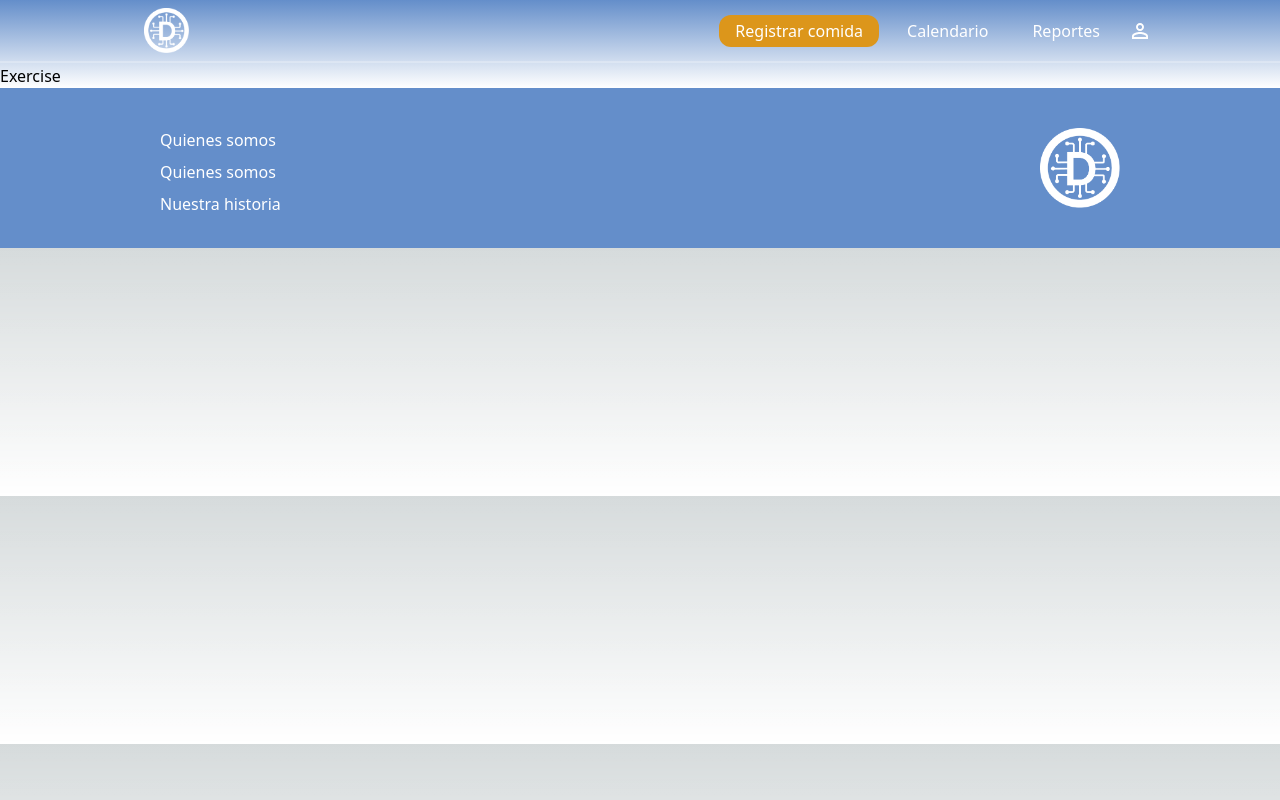
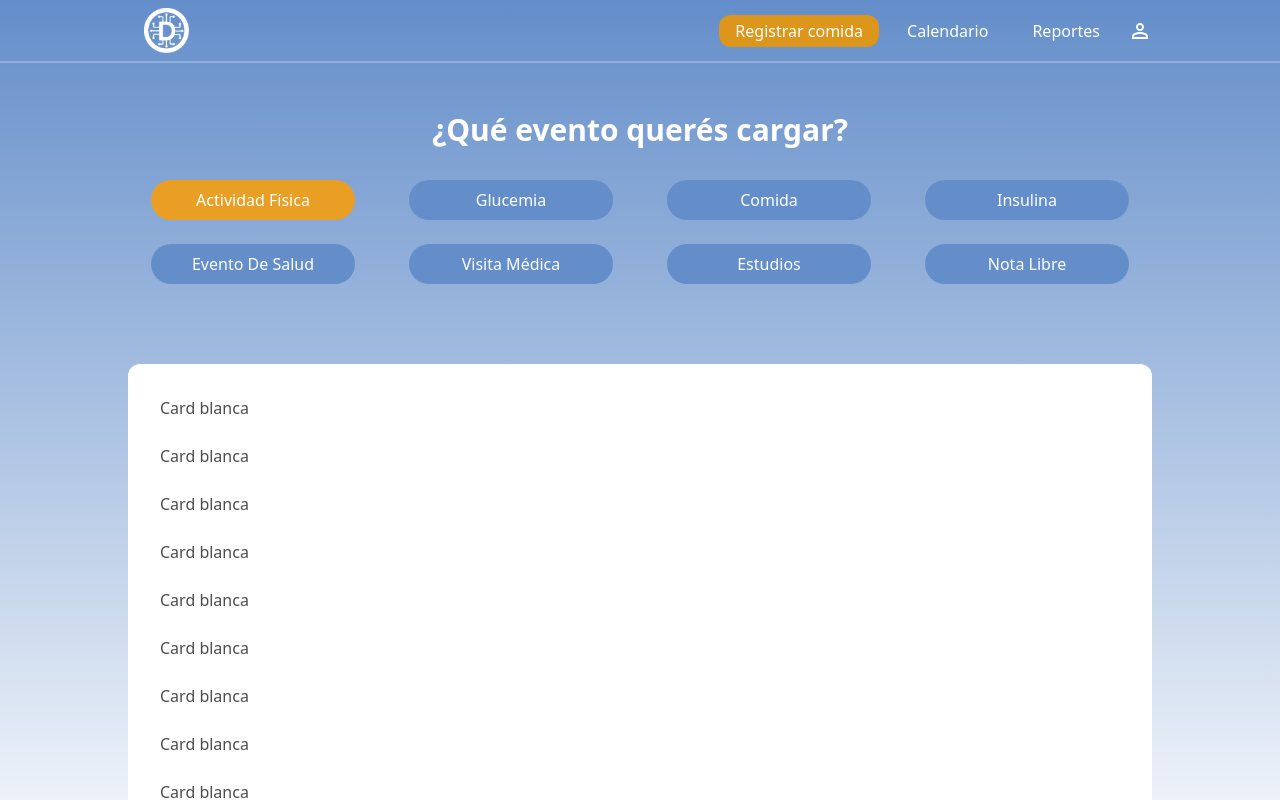
Before and after one commit to NuriaROrquin/diabetia, a Next.js app in the folder frontend/: page /event/exercise in a window 1280 px wide. Shown: the top 800 px of the page. Built offline with nearby package versions, Linux system fonts and the light colour scheme.

Commit message:
DIAB-43 upload exercise

```diff
--- a/frontend/components/titles/index.js
+++ b/frontend/components/titles/index.js
@@ -1,6 +1,6 @@
-export const TitleSection = ({children}) => {
+export const TitleSection = ({children, className = ""}) => {
     return (
-        <div className="text-center text-gray-primary">
+        <div className={`text-center text-gray-primary ${className}`}>
             <h1 className="text-3xl font-bold">{children}</h1>
         </div>
     )
--- a/frontend/constants/index.js
+++ b/frontend/constants/index.js
@@ -85,41 +85,49 @@ export const DASHBOARD_TIMELINE_EVENTS = [
 
 export const TYPE_EVENTS = [
     {
+        "id": 1,
         "title": "ACTIVIDAD FÍSICA",
         "image": "/actividad-fisica.jpg",
         "link": "/event/exercise"
     },
     {
+        "id": 2,
         "title": "GLUCEMIA",
         "image": "/glucemia.jpg",
         "link": "/event/glycemia"
     },
     {
+        "id": 3,
         "title": "COMIDA",
         "image": "/comida.jpg",
         "link": "/event/food"
     },
     {
+        "id": 4,
         "title": "INSULINA",
         "image": "/insulina.jpg",
         "link": "/event/insulin"
     },
     {
+        "id": 5,
         "title": "EVENTO DE SALUD",
         "image": "/salud.jpg",
         "link": "/event/health-event"
     },
     {
+        "id": 6,
         "title": "VISITA MÉDICA",
         "image": "/visita-medico.jpg",
         "link": "/event/medical-visit"
     },
     {
+        "id": 7,
         "title": "ESTUDIOS",
         "image": "/examenes.jpg",
         "link": "/event/studies"
     },
     {
+        "id": 8,
         "title": "NOTA LIBRE",
         "image": "/nota-libre.jpg",
         "link": "/event/free-note"
--- /dev/null
+++ b/frontend/helpers/index.js
@@ -0,0 +1,3 @@
+export function capitalizeFirstLetter(string) {
+    return string.toLowerCase().replace(/(?:^|\s)\S/g, function(a) { return a.toUpperCase(); });
+}
--- a/frontend/pages/event/exercise/index.js
+++ b/frontend/pages/event/exercise/index.js
@@ -1,6 +1,44 @@
+import {Section} from "../../../components/section";
+import {TitleSection} from "../../../components/titles";
+import {ButtonBlue, ButtonOrange} from "../../../components/button";
+import {TYPE_EVENTS} from "../../../constants";
+import {capitalize} from "@mui/material";
+import {capitalizeFirstLetter} from "../../../helpers";
+import {useState} from "react";
+
 const ExerciseEvent = () => {
+    const eventSelected = TYPE_EVENTS.filter((event) => event.id === 1)[0].title;
+
     return(
-        <div>Exercise</div>
+        <Section className="pt-12">
+            <div className="container items-center flex w-full justify-center flex-col">
+                <TitleSection className="text-white">¿Qué evento querés cargar?</TitleSection>
+                <div className="flex w-full flex-wrap gap-y-6 gap-x-2 justify-around my-8">
+                    {TYPE_EVENTS.map((event) => {
+                        return(
+                            <>
+                                {event.title === eventSelected ?
+                                    <ButtonOrange key={event.title} label={capitalizeFirstLetter(event.title)} width="w-1/5" onClick={() => onHandleClick(`${event.title}`)} />
+                                    :
+                                    <ButtonBlue key={event.title} label={capitalizeFirstLetter(event.title)} width="w-1/5" onClick={() => onHandleClick(`${event.title}`)} />
+                                }
+                            </>
+                        )
+                    })}
+                </div>
+                <div className="bg-white rounded-xl w-full flex flex-col text-gray-primary p-8 my-12">
+                    <span>Card blanca</span><br/>
+                    <span>Card blanca</span><br/>
+                    <span>Card blanca</span><br/>
+                    <span>Card blanca</span><br/>
+                    <span>Card blanca</span><br/>
+                    <span>Card blanca</span><br/>
+                    <span>Card blanca</span><br/>
+                    <span>Card blanca</span><br/>
+                    <span>Card blanca</span><br/>
+                </div>
+            </div>
+        </Section>
     )
 }
 
```
